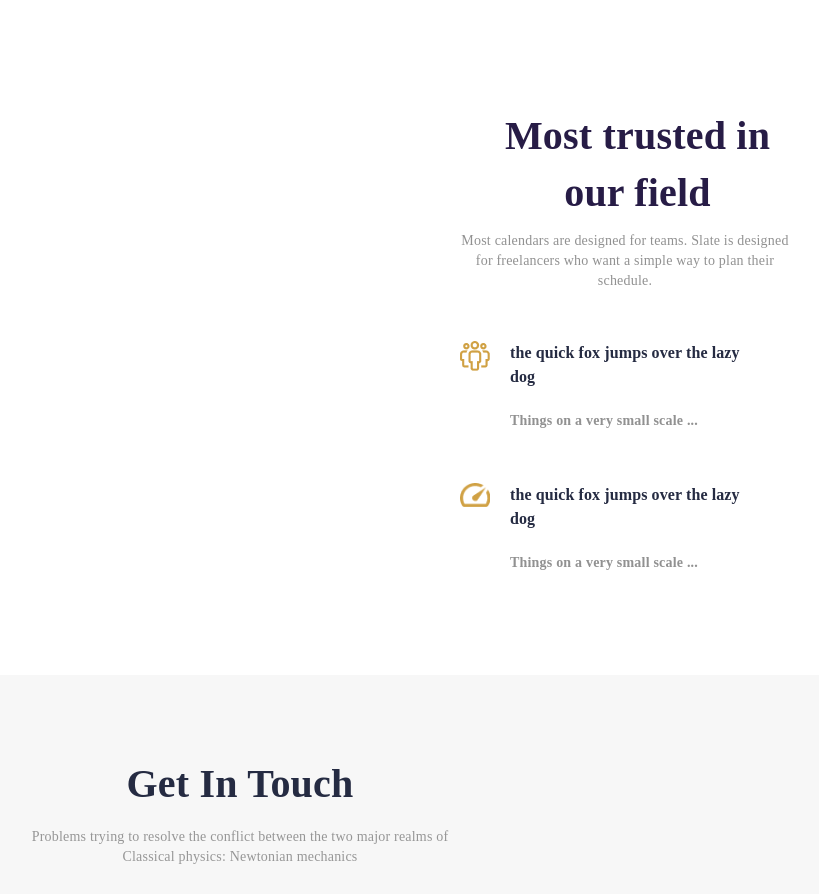
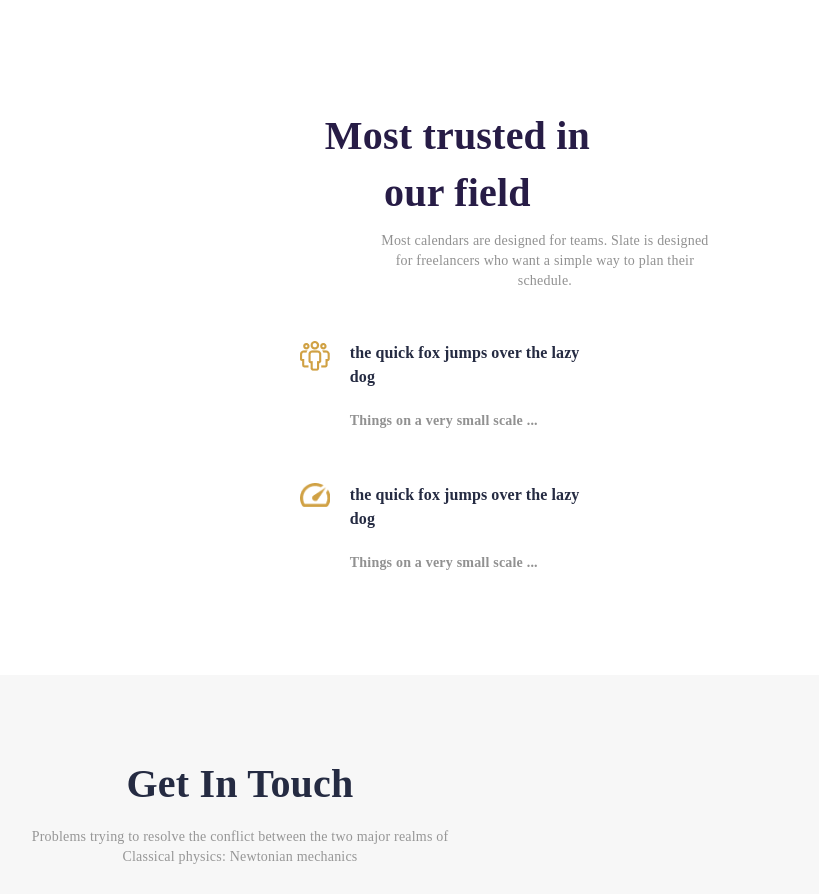
Before and after one commit to Bek-Kubanychbekov/Bek-Kubanychbekov.github.io, a plain HTML site: page index.html in a window 1280 px wide. Shown: the part 1947-2841 px from the top of the page, without its empty margins (400-1219 px from the left). Drawn offline with Linux system fonts and the light colour scheme.

Commit message:
frist commit

```diff
--- a/style.css
+++ b/style.css
@@ -556,3 +556,11 @@ nav ul div:nth-child(1){
 .img1 img{
     display: none;
 }
+.cart4 h2{
+    max-width: none;
+    text-align: center;
+    display: flex;
+    justify-content: center;
+    margin: 0;
+    padding-right: 200px;
+}
```
